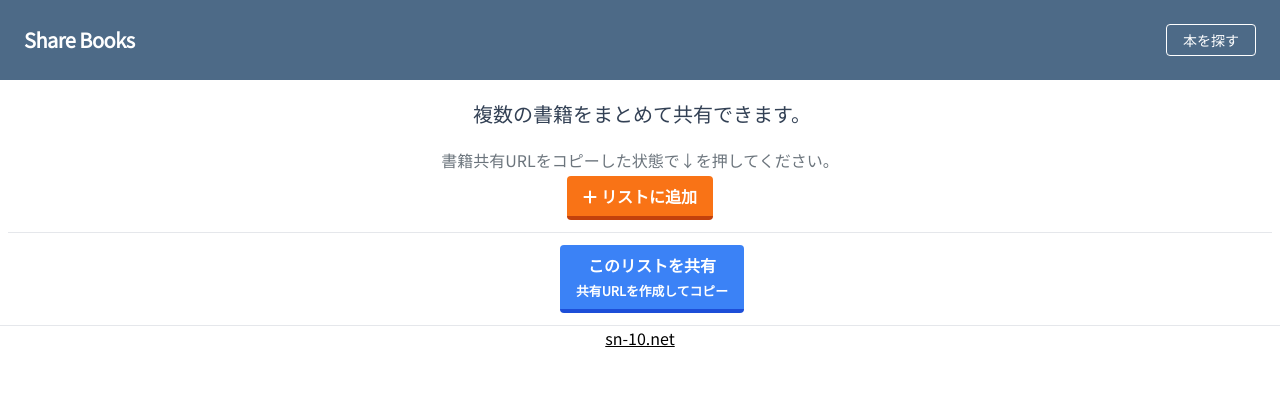
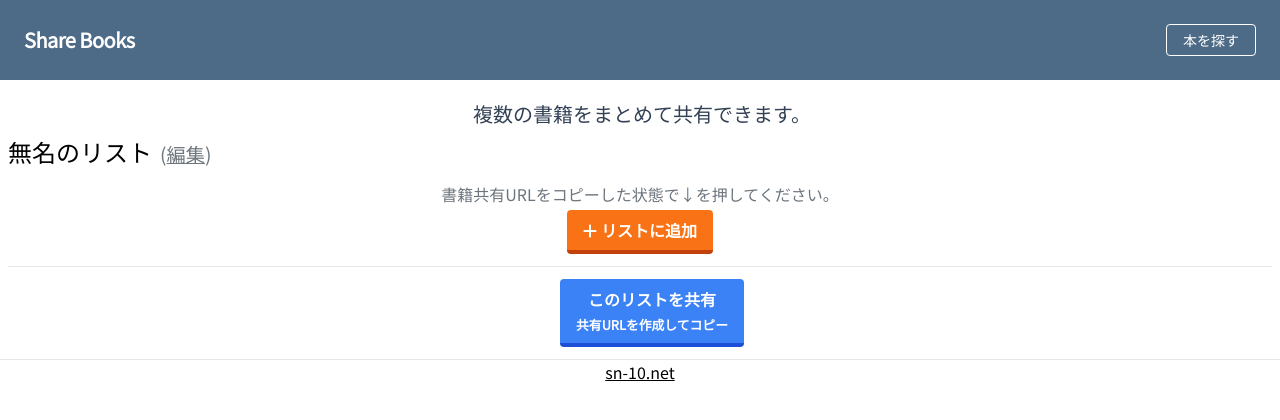
Before and after one commit to s-n-1-0/books_web, a Next.js app in the folder next/: page /ja/share/list in a window 1280 px wide. Shown: the top 420 px of the page. Built offline with nearby package versions, Linux system fonts and the light colour scheme.

Commit message:
リストにタイトルを追加

```diff
--- a/next/pages/ja/share/list.tsx
+++ b/next/pages/ja/share/list.tsx
@@ -92,11 +92,13 @@ function BookCellRightMenu({ bookData, children }: Props) {
 }
 function MainContent() {
   const router = useRouter();
-  const { store: _store, books: _books } = router.query;
+  const { store: _store, books: _books, title: _title } = router.query;
   const { selectedStore, setSelectedStore }: SelectedStoreContextType =
     useContext(SelectedStoreContext);
   const [bookList, setBookList] = useState<URL[]>([]);
   const [errorText, setErrorText] = useState("");
+  const [listTitle, setListTitle] = useState("無名のリスト");
+  const [isEditListTitle, setIsEditListTitle] = useState(false);
   useEffect(() => {
     let store: StoreType = (() => {
       let s = typeof _store == "string" ? _store : "";
@@ -110,7 +112,8 @@ function MainContent() {
       }
     })();
     setSelectedStore(store);
-  }, [_store, setSelectedStore]);
+    if (typeof _title == "string") setListTitle(_title);
+  }, [_store, setSelectedStore, _title]);
   useEffect(() => {
     try {
       let books: URL[] = [];
@@ -136,6 +139,36 @@ function MainContent() {
         <span className="ml-1">複数の書籍をまとめて共有できます。</span>
       </h3>
       {(() => {
+        if (isEditListTitle)
+          return (
+            <input
+              type="text"
+              value={listTitle}
+              className="bg-gray-50 border border-gray-300 text-gray-900 text-sm rounded-lg focus:ring-blue-500 focus:border-blue-500 block w-full p-2.5 "
+              onChange={(event) => {
+                setListTitle(event.target.value);
+              }}
+            />
+          );
+        return (
+          <h2 className="text-2xl">
+            {listTitle}
+            <small className="ml-2 text-secondary">
+              (
+              <button
+                className="underline"
+                onClick={() => {
+                  setIsEditListTitle(true);
+                }}
+              >
+                編集
+              </button>
+              )
+            </small>
+          </h2>
+        );
+      })()}
+      {(() => {
         if (bookList.length == 0) return;
         return (
           <div>
@@ -145,7 +178,8 @@ function MainContent() {
                 onClick={() => {
                   window.location.href = makeShareListPageUrl(
                     bookList,
-                    selectedStore
+                    selectedStore,
+                    listTitle
                   );
                 }}
               >
@@ -246,8 +280,9 @@ function MainContent() {
         <button
           className="bg-blue-500 hover:bg-blue-400 text-white font-bold py-2 px-4 border-b-4 border-blue-700 hover:border-blue-500 rounded"
           onClick={() => {
+            setIsEditListTitle(false);
             navigator.clipboard?.writeText(
-              makeShareListPageUrl(bookList, selectedStore)
+              makeShareListPageUrl(bookList, selectedStore, listTitle)
             );
           }}
         >
--- a/next/utils/links.ts
+++ b/next/utils/links.ts
@@ -22,10 +22,15 @@ export function checkSharePageUrl(url: URL) {
     url.searchParams.get("isbn") == null
   );
 }
-export function makeShareListPageUrl(books: URL[], store: StoreType) {
+export function makeShareListPageUrl(
+  books: URL[],
+  store: StoreType,
+  title: string
+) {
   const params = new URLSearchParams();
   books.forEach((url) => params.append("books", url.href));
   params.append("store", store);
+  params.append("title", title);
   return `${location.origin}/ja/share/list?${params.toString()}`;
 }
 export interface BookData {
```
